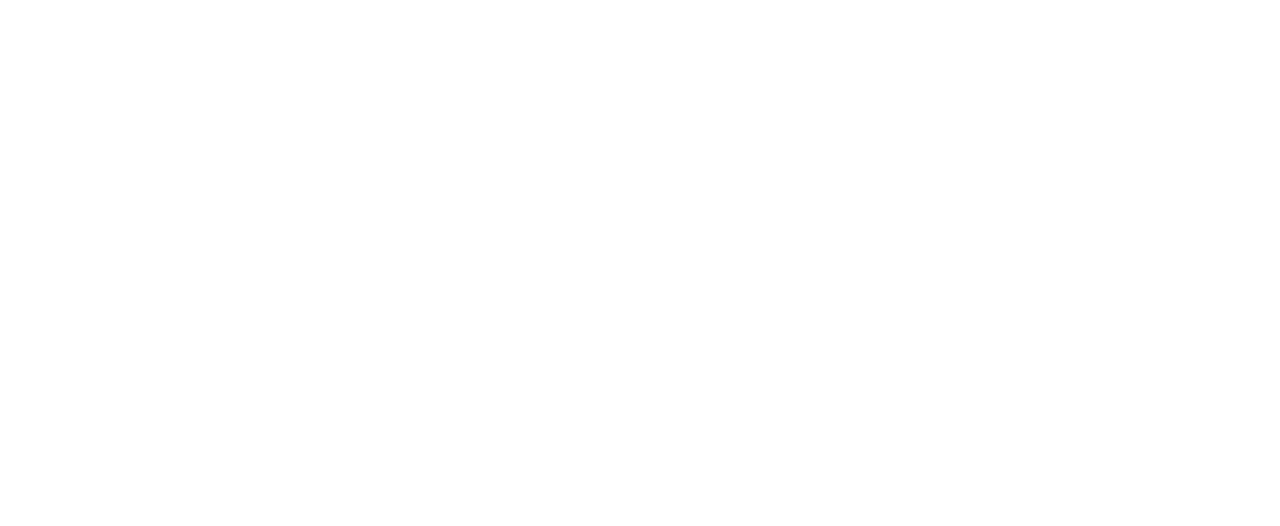
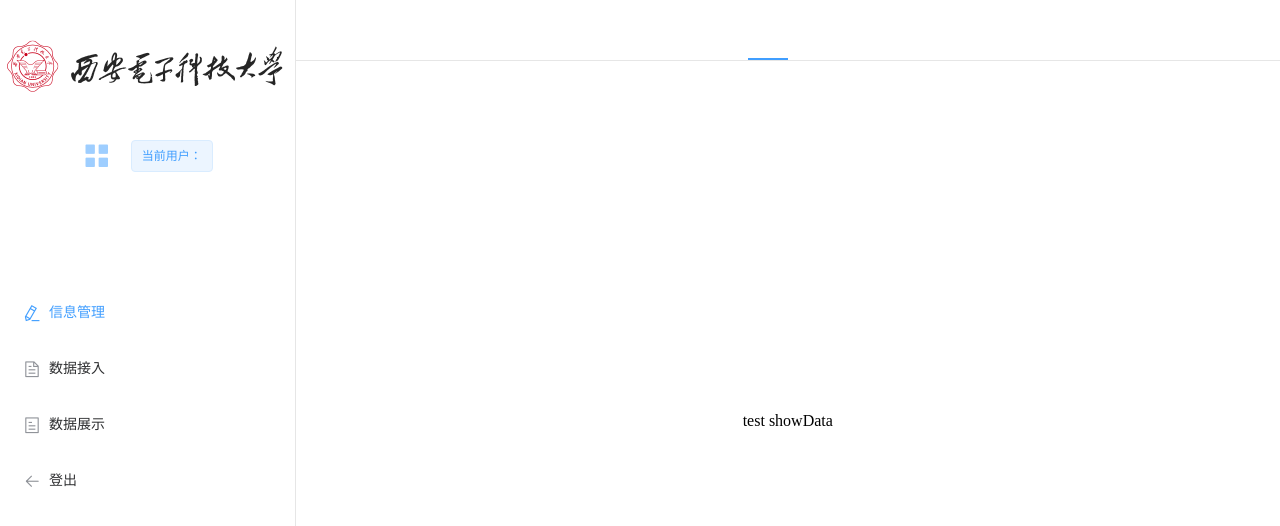
Before and after one commit to kgtBiligoat/monitor-system, a Vue app: page /users/showData in a window 1280 px wide. Shown: the top 526 px of the page. Built offline with nearby package versions, Linux system fonts and the light colour scheme; no server answers.

Commit message:
数据接入展示目录结构添加

```diff
--- a/src/router/index.ts
+++ b/src/router/index.ts
@@ -3,6 +3,8 @@
 import Login from '@/views/Login/index.vue';
 import Users from '@/views/Users/index.vue'
 import UsersMessage from '@/views/Users/components/message/index.vue'
+import ShowData from '@/views/Users/components/showData/index.vue'
+import GetData from '@/views/Users/components/getData/index.vue'
 
 Vue.use(Router);
 
@@ -22,6 +24,16 @@
           path: 'messageMange',
           name: 'message',
           component: UsersMessage
+        },
+        {
+          path: 'getData',
+          name: 'getData',
+          component: GetData
+        },
+        {
+          path: 'showData',
+          name: 'showData',
+          component: ShowData
         }
       ]
     }
--- /dev/null
+++ b/src/views/Users/components/getData/index.vue
@@ -0,0 +1,21 @@
+<template>
+    <div class="user">test getData</div>
+</template>
+
+<script lang='ts'>
+import Vue from 'vue';
+import { Component, Prop, Watch } from 'vue-property-decorator';
+@Component
+export default class App extends Vue {}
+</script>
+
+<style lang='less' scoped>
+.user {
+    width: 100%;
+    height: 100%;
+    display: flex;
+    justify-content: center;
+    align-items: center;
+    align-content: center;
+}
+</style>
--- /dev/null
+++ b/src/views/Users/components/showData/index.vue
@@ -0,0 +1,21 @@
+<template>
+    <div class="user">test showData</div>
+</template>
+
+<script lang='ts'>
+import Vue from 'vue';
+import { Component, Prop, Watch } from 'vue-property-decorator';
+@Component
+export default class App extends Vue {}
+</script>
+
+<style lang='less' scoped>
+.user {
+    width: 100%;
+    height: 100%;
+    display: flex;
+    justify-content: center;
+    align-items: center;
+    align-content: center;
+}
+</style>
```
Also changed, not shown: 1 other file (tests, documents, lock files or other folders).
